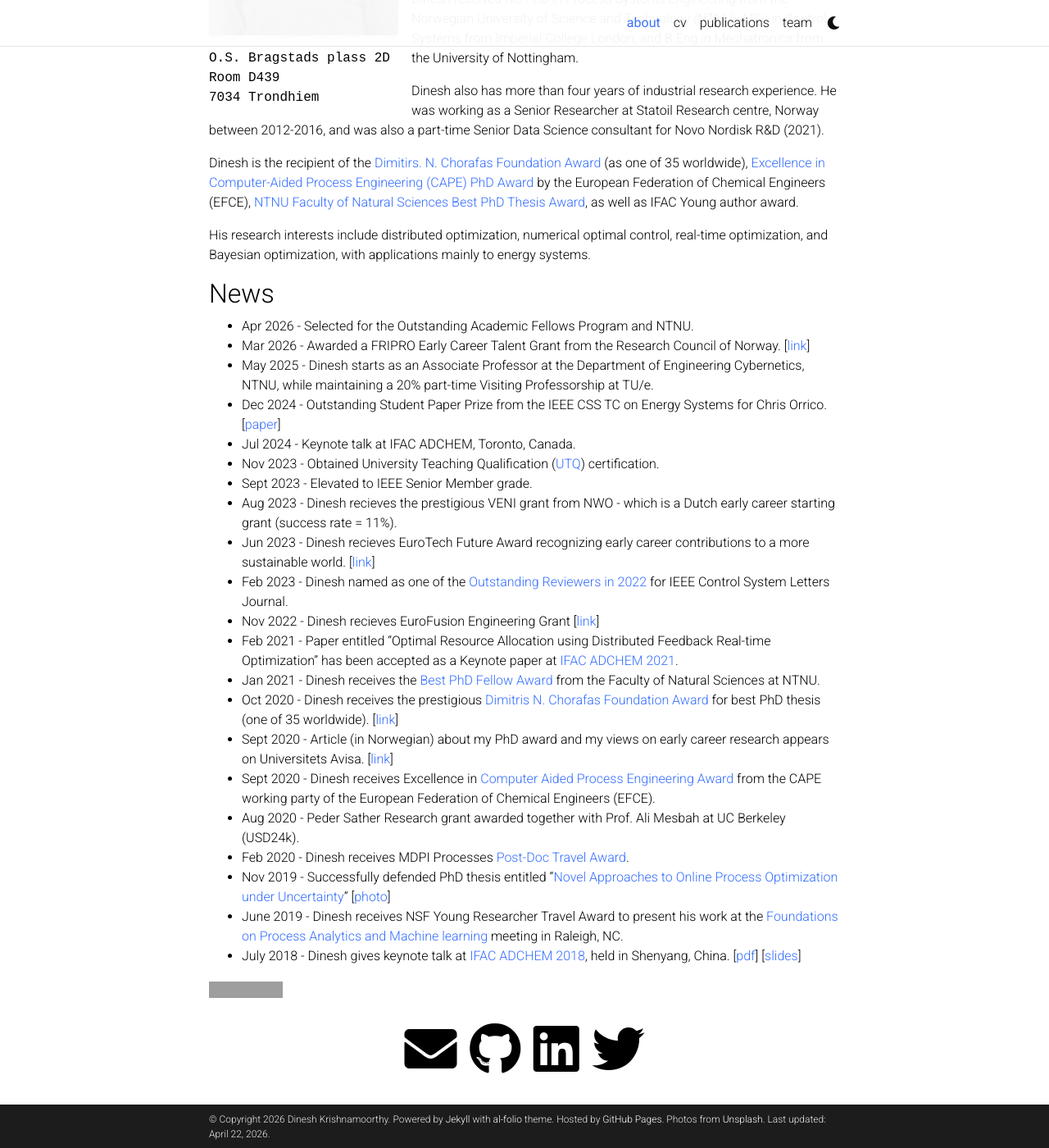
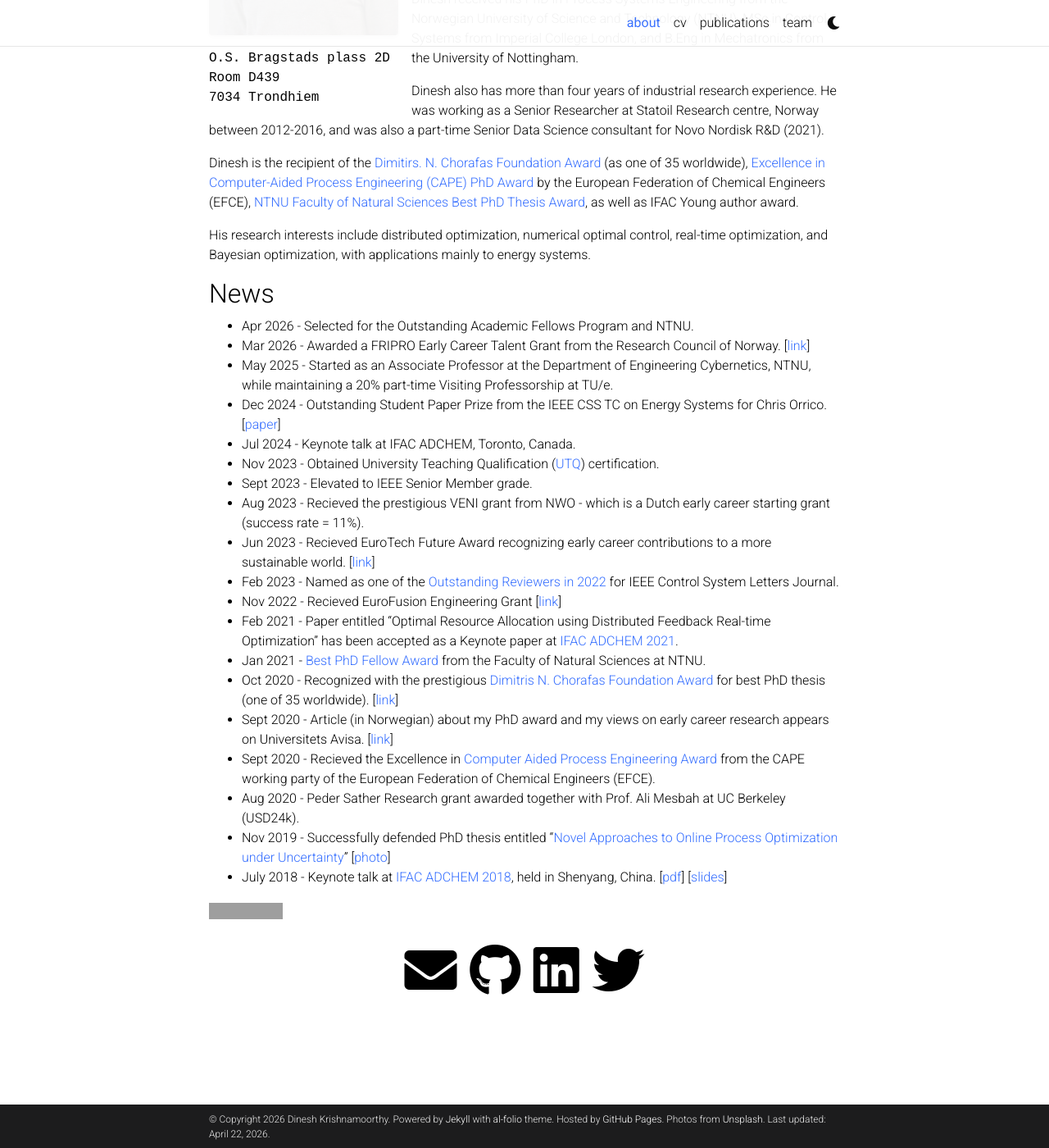
Before and after one commit to dinesh-krishnamoorthy/dinesh-krishnamoorthy.github.io, a Jekyll site: the page built from _pages/about.md, in a window 1280 px wide and 1400 px high, scrolled down 459 px. Shown: the whole window at 82% size. Built offline with Jekyll 4.4.1, drawn with Linux system fonts in a browser that asks for light colours; full-size pictures stand in for the smaller copies a plugin makes; comment, search, counter and statistics services are not loaded; a style sheet for code colours, icons or effects is not loaded; grey boxes are pictures that could not be loaded.

Commit message:
Update about.md

```diff
--- a/_pages/about.md
+++ b/_pages/about.md
@@ -37,25 +37,23 @@ His research interests include distributed optimization, numerical optimal contr
 ## News
 * Apr 2026 - Selected for the Outstanding Academic Fellows Program and NTNU.
 * Mar 2026 - Awarded a FRIPRO Early Career Talent Grant from the Research Council of Norway. [[link](https://www.forskningsradet.no/nyheter/2026/banebrytande-forskarar-far-236-millionar-kroner/)]
-* May 2025 - Dinesh starts as an Associate Professor at the Department of Engineering Cybernetics, NTNU, while maintaining a 20% part-time Visiting Professorship at TU/e.
+* May 2025 - Started as an Associate Professor at the Department of Engineering Cybernetics, NTNU, while maintaining a 20% part-time Visiting Professorship at TU/e.
 * Dec 2024 - Outstanding Student Paper Prize from the IEEE CSS TC on Energy Systems for Chris Orrico. [[paper](https://arxiv.org/pdf/2306.00415)]
 * Jul 2024 - Keynote talk at IFAC ADCHEM, Toronto, Canada.
 * Nov 2023 -  Obtained University Teaching Qualification ([UTQ](https://www.universiteitenvannederland.nl/en_GB/utq)) certification.
 * Sept 2023 - Elevated to IEEE Senior Member grade.
-* Aug 2023 - Dinesh recieves the prestigious VENI grant from  NWO - which is a Dutch early career starting grant (success rate = 11%).
-* Jun 2023 - Dinesh recieves EuroTech Future Award recognizing early career contributions to a more sustainable world. [[link](https://eurotech-universities.eu/news-and-events/news/eurotech-future-award-2023-winners/)]
-* Feb 2023 - Dinesh named as one of the [Outstanding Reviewers in 2022](http://ieee-cssletters.dei.unipd.it/Page_reviewers.php?p=3) for IEEE Control System Letters Journal.
-* Nov 2022 - Dinesh recieves EuroFusion Engineering Grant [[link](https://www.differ.nl/grant-for-dinesh-krishnamoorthy-for-research-on-controlled-nuclear-fusion)]
+* Aug 2023 - Recieved the prestigious VENI grant from  NWO - which is a Dutch early career starting grant (success rate = 11%).
+* Jun 2023 - Recieved EuroTech Future Award recognizing early career contributions to a more sustainable world. [[link](https://eurotech-universities.eu/news-and-events/news/eurotech-future-award-2023-winners/)]
+* Feb 2023 - Named as one of the [Outstanding Reviewers in 2022](http://ieee-cssletters.dei.unipd.it/Page_reviewers.php?p=3) for IEEE Control System Letters Journal.
+* Nov 2022 - Recieved EuroFusion Engineering Grant [[link](https://www.differ.nl/grant-for-dinesh-krishnamoorthy-for-research-on-controlled-nuclear-fusion)]
 * Feb 2021 - Paper entitled "Optimal Resource Allocation using Distributed Feedback Real-time Optimization" has been accepted as a Keynote paper at [IFAC ADCHEM 2021](https://www.adchem2021.org/).
-* Jan 2021 - Dinesh receives the [Best PhD Fellow Award](https://www.youtube.com/watch?v=QuHFnoTiy-k&ab_channel=NTNUFakultetfornaturvitenskap) from the Faculty of Natural Sciences at NTNU.
-* Oct 2020 - Dinesh receives the prestigious [Dimitris N. Chorafas Foundation Award](https://www.weizmann.ac.il/feinberg/about/dimitris-n-chorafas-prize/about-foundation-and-prize) for best PhD thesis (one of 35 worldwide). [[link](https://www.weizmann.ac.il/feinberg/sites/feinberg/files/uploads/files/chorafas_winners_2020_by_year_and_univeristy.pdf)]
+* Jan 2021 - [Best PhD Fellow Award](https://www.youtube.com/watch?v=QuHFnoTiy-k&ab_channel=NTNUFakultetfornaturvitenskap) from the Faculty of Natural Sciences at NTNU.
+* Oct 2020 - Recognized with the prestigious [Dimitris N. Chorafas Foundation Award](https://www.weizmann.ac.il/feinberg/about/dimitris-n-chorafas-prize/about-foundation-and-prize) for best PhD thesis (one of 35 worldwide). [[link](https://www.weizmann.ac.il/feinberg/sites/feinberg/files/uploads/files/chorafas_winners_2020_by_year_and_univeristy.pdf)]
 * Sept 2020 - Article (in Norwegian) about my PhD award and my views on early career research appears on Universitets Avisa. [[link](https://www.universitetsavisa.no/forskning/hvordan-skal-ntnu-bli-et-bedre-forskningsuniversitet/103076)]
-* Sept 2020 - Dinesh receives Excellence in [Computer Aided Process Engineering Award](https://www.wp-cape.eu/index.php/outstanding-phd-thesis-on-cape/) from the CAPE working party of the European Federation of Chemical Engineers (EFCE).
+* Sept 2020 - Recieved the Excellence in [Computer Aided Process Engineering Award](https://www.wp-cape.eu/index.php/outstanding-phd-thesis-on-cape/) from the CAPE working party of the European Federation of Chemical Engineers (EFCE).
 * Aug 2020 - Peder Sather Research grant awarded together with Prof. Ali Mesbah at UC Berkeley (USD24k).
-* Feb 2020 - Dinesh receives MDPI Processes [Post-Doc Travel Award](https://www.mdpi.com/journal/processes/awards.pdf/0/pdf_164_2020_1_award.pdf).
 * Nov 2019 - Successfully defended PhD thesis entitled "[Novel Approaches to Online Process Optimization under Uncertainty](http://folk.ntnu.no/dineshk/Research/PhD_thesis/Thesis_Main.pdf)" [[photo](http://folk.ntnu.no/dineshk/Photos/PhD_Morari_JayLee.jpeg)]
-* June 2019 -  Dinesh receives NSF Young Researcher Travel Award to present his work at the [Foundations on Process Analytics and Machine learning](http://fopam.org/) meeting in Raleigh, NC.
-* July 2018 - Dinesh gives keynote talk at [IFAC ADCHEM 2018](http://folk.ntnu.no/skoge/prost/proceedings/ADCHEM-2018/), held in Shenyang, China. [[pdf](https://dinesh-krishnamoorthy.github.io/publication/2019JPCADCHEM)] [[slides](http://folk.ntnu.no/dineshk/Presentations/ADCHEM_slides.pdf)]
+* July 2018 - Keynote talk at [IFAC ADCHEM 2018](http://folk.ntnu.no/skoge/prost/proceedings/ADCHEM-2018/), held in Shenyang, China. [[pdf](https://dinesh-krishnamoorthy.github.io/publication/2019JPCADCHEM)] [[slides](http://folk.ntnu.no/dineshk/Presentations/ADCHEM_slides.pdf)]
 
 
 <a href="https://info.flagcounter.com/0V1v"><img src="https://s11.flagcounter.com/count2/0V1v/bg_FFFFFF/txt_000000/border_CCCCCC/columns_2/maxflags_10/viewers_0/labels_0/pageviews_0/flags_0/percent_0/" alt="Flag Counter" border="0"></a>
```
